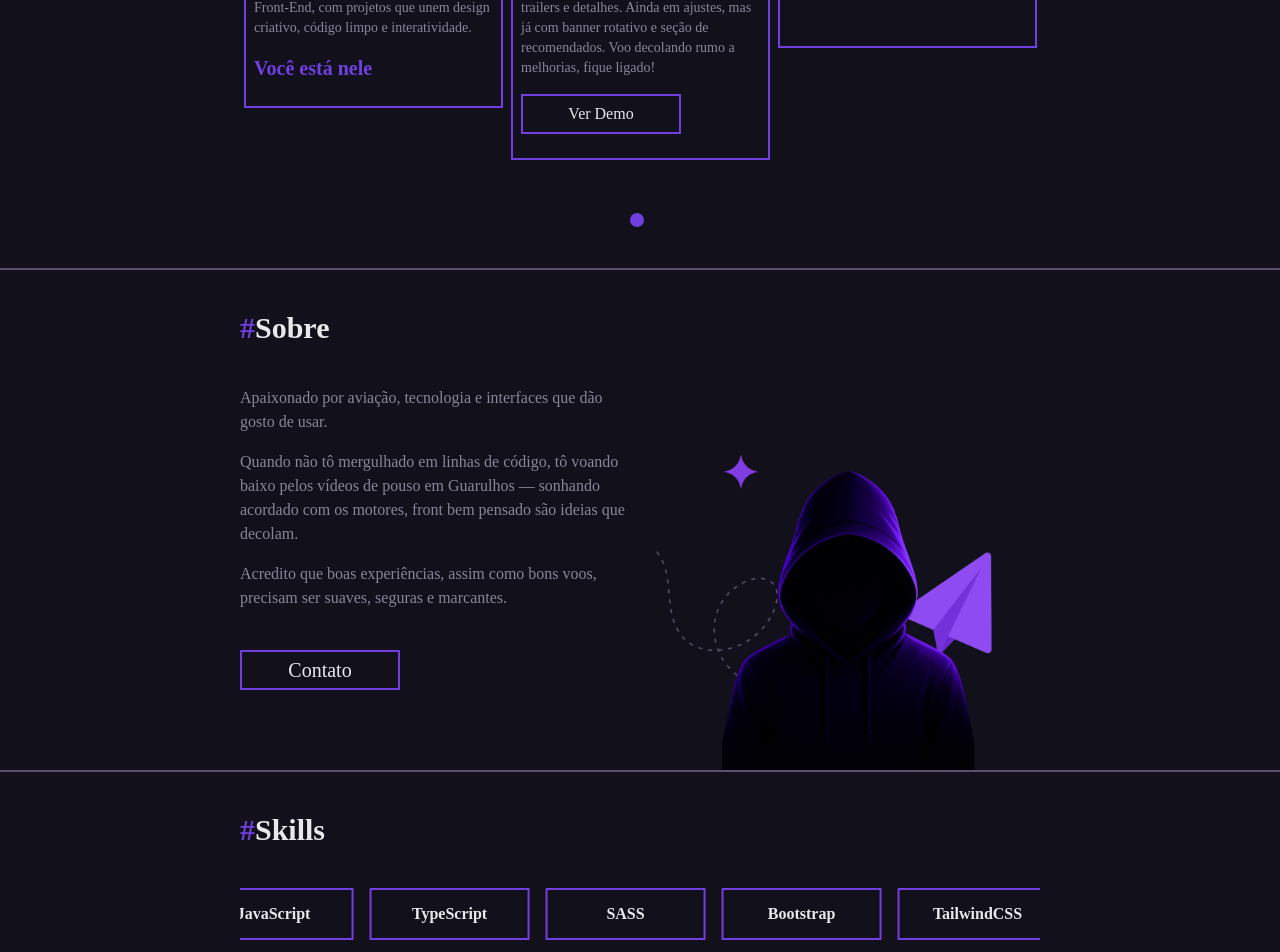
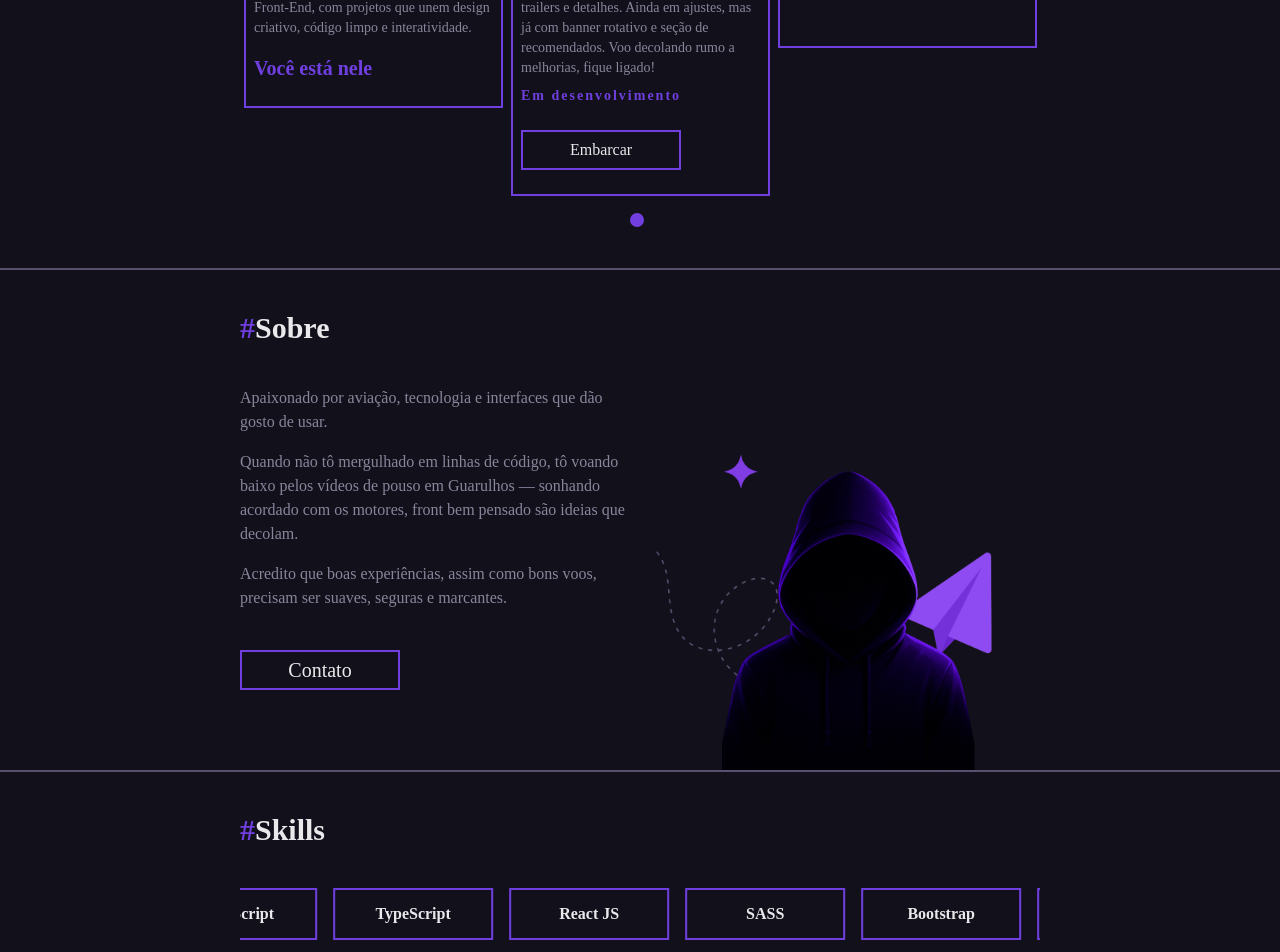
Before and after one commit to DiegoBY/myportfolio, a React (Vite) app: page / in a window 1280 px wide. Shown: the part 1700-2652 px from the top of the page. Built offline with nearby package versions, Linux system fonts and the light colour scheme; a web font is replaced by a local one.

Commit message:
✨ feat: adiciona indicação visual de que o projeto está em desenvolvimento

```diff
--- a/src/components/Tech/Tech.tsx
+++ b/src/components/Tech/Tech.tsx
@@ -3,6 +3,7 @@ const technologies = [
     'CSS3',
     'JavaScript',
     'TypeScript',
+    'React JS',
     'SASS',
     'Bootstrap',
     'TailwindCSS',
@@ -20,6 +21,7 @@ const technologiesRight = [
     'TailwindCSS',
     'Bootstrap',
     'SASS',
+    'React JS',
     'TypeScript',
     'JavaScript',
     'CSS3',
--- a/src/components/Work/Work.tsx
+++ b/src/components/Work/Work.tsx
@@ -73,6 +73,7 @@ function Work() {
                                 isButton={false}
                                 isComing={false}
                                 img={imgPortfolio}
+                                isDev={false}
                             />
                             <WorkProject
                                 title="Moovy"
@@ -83,6 +84,7 @@ function Work() {
                                 isComing={false}
                                 img={imgMoovy}
                                 href="https://moovy-app.vercel.app/"
+                                isDev={true}
                             />
                             <WorkProject
                                 title="Em breve"
@@ -91,6 +93,7 @@ function Work() {
                                 techs={['Em Breve']}
                                 isButton={true}
                                 isComing={true}
+                                isDev={false}
                             />
                         </Slider>
                     </div>
--- a/src/components/Work/WorkProject.tsx
+++ b/src/components/Work/WorkProject.tsx
@@ -7,6 +7,7 @@ interface WorkProjectProps {
     isButton: boolean;
     isComing: boolean;
     href?: string;
+    isDev: boolean;
 }
 
 function WorkProject({
@@ -18,6 +19,7 @@ function WorkProject({
     isButton,
     isComing,
     href,
+    isDev,
 }: WorkProjectProps) {
     return (
         <>
@@ -45,6 +47,15 @@ function WorkProject({
                         <p className="font-normal text-[#88869B] text-sm">
                             {desc}
                         </p>
+
+                        {isDev ? (
+                            <p className="font-semibold text-[#703FDF] text-sm my-2 tracking-[2px]">
+                                Em desenvolvimento
+                            </p>
+                        ) : (
+                            ''
+                        )}
+
                         {isButton && isComing === false ? (
                             <div className="flex justify-center items-center w-42 my-4 relative group overflow-hidden border-2 border-[#713FDF] text-[#E9E9EB] px-6 py-2 font-medium group cursor-pointer tabletS:w-40 tabletS:h-10 tabletS:p-0">
                                 <a
@@ -52,7 +63,7 @@ function WorkProject({
                                     target="_blank"
                                     className="relative z-10"
                                 >
-                                    Ver Demo
+                                    Embarcar
                                 </a>
                                 <span className="w-full h-full flex absolute top-0 left-0 scale-x-0 origin-right transition-transform duration-300 ease-in group-hover:scale-x-100 group-hover:origin-left group-active:scale-x-100 group-active:origin-left bg-[#713FDF]"></span>
                             </div>
```
